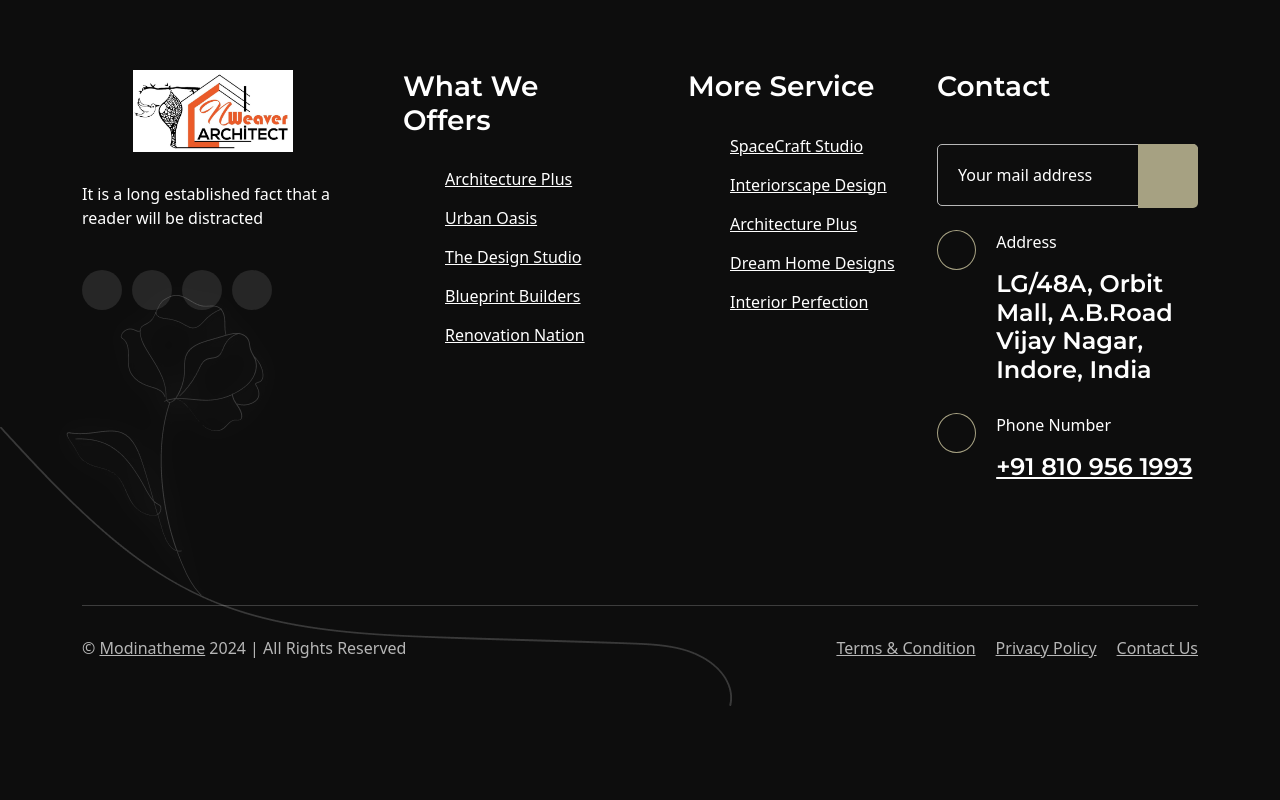
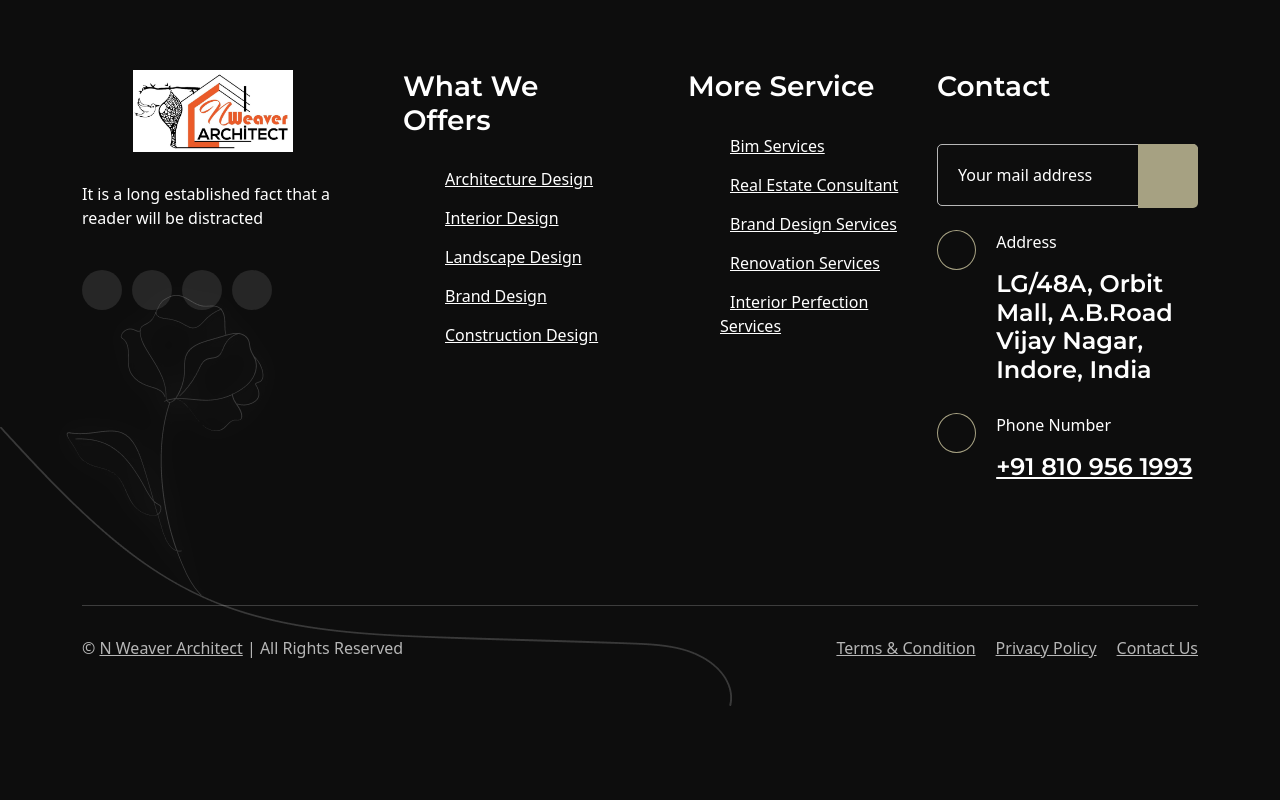
Before and after one commit to ashishkhopde/Interior_Website, a React (Vite) app in the folder frontend/: page /blog in a window 1280 px wide. Shown: the part 1040-1840 px from the top of the page. Built offline with nearby package versions, Linux system fonts and the light colour scheme; no server answers.

Commit message:
updated team members info... in footer add links in logos  and some changes in text.... added link in contact section..

```diff
--- a/frontend/src/components/AboutUsSection.jsx
+++ b/frontend/src/components/AboutUsSection.jsx
@@ -92,7 +92,7 @@ export default function AboutUsSection() {
 
                                                 <div className="content">
                                                     <h4>Nikhar Sharma</h4>
-                                                    <p>Principal Architect</p>
+                                                    <p>Founder</p>
                                                 </div>
                                             </div>
                                         </div>
--- a/frontend/src/components/Footer.jsx
+++ b/frontend/src/components/Footer.jsx
@@ -27,10 +27,10 @@ export default function Footer() {
                                     <div className="footer-content">
                                         <p className='md:mx-0 mx-auto'>It is a long established fact that a reader will be distracted</p>
                                         <div className="social-icon d-flex align-items-center md:mx-0 mx-[30%]">
-                                            <a href="#"><i className="fab fa-facebook-f"></i></a>
+                                            <a href="https://www.facebook.com/Ar.Nikharsharma?mibextid=ZbWKwL"><i className="fab fa-facebook-f"></i></a>
                                             <a href="#"><i className="fab fa-twitter"></i></a>
-                                            <a href="#"><i className="fab fa-vimeo-v"></i></a>
-                                            <a href="#"><i className="fab fa-pinterest-p"></i></a>
+                                            <a href="https://www.instagram.com/nweaver_architect?igsh=ems3YnRmdms4NWNx"><i className="fab fa-instagram"></i></a>
+                                            <a href="https://in.pinterest.com/nweaverarchitect1/"><i className="fab fa-pinterest-p"></i></a>
                                         </div>
                                     </div>
                                 </div>
@@ -44,11 +44,11 @@ export default function Footer() {
                                     </div>
                                     <ul className="list-items">
                                         {[
-                                            "Architecture Plus",
-                                            "Urban Oasis",
-                                            "The Design Studio",
-                                            "Blueprint Builders",
-                                            "Renovation Nation"
+                                            "architecture design",
+                                            "interior design",
+                                            "landscape design",
+                                            "Brand design",
+                                            "Construction design"
                                         ].map((item, index) => (
                                             <li key={index}>
                                                 <a href="service-details.html">
@@ -68,11 +68,11 @@ export default function Footer() {
                                     </div>
                                     <ul className="list-items">
                                         {[
-                                            "SpaceCraft Studio",
-                                            "Interiorscape Design",
-                                            "Architecture Plus",
-                                            "Dream Home Designs",
-                                            "Interior Perfection"
+                                            " Bim services",
+                                            "Real estate consultant",
+                                            "Brand design services",
+                                            "Renovation Services",
+                                            "Interior Perfection services"
                                         ].map((item, index) => (
                                             <li key={index}>
                                                 <a href="service-details.html">
@@ -142,7 +142,7 @@ export default function Footer() {
                         <div className="footer-wrapper d-flex align-items-center justify-content-between">
 
                             <p className="wow fadeInLeft color-2" data-wow-delay=".3s">
-                                © <a href="/">Modinatheme</a> 2024 | All Rights Reserved
+                                © <a href="/">N Weaver Architect</a>  | All Rights Reserved
                             </p>
 
                             <ul className="footer-menu wow fadeInRight" data-wow-delay=".5s">
--- a/frontend/src/components/home/HomeHeroSection.jsx
+++ b/frontend/src/components/home/HomeHeroSection.jsx
@@ -40,10 +40,10 @@ export default function HomeHeroSection() {
       {/* Main Container */}
       <div className="container">
         <div className="row">
-          <div className="col-lg-1"></div>
+          <div className="col-lg-0"></div>
 
           {/* HERO TEXT AREA */}
-          <div className="col-lg-6">
+          <div className="col-lg-7">
             <div className="hero-content">
               <motion.h1
                 className="wow fadeInUp"
@@ -54,7 +54,7 @@ export default function HomeHeroSection() {
                 viewport={{ once: true, amount: 0.2 }}
                 custom={0.1}
               >
-                Discover Inspired <br /> <span>Interior Design</span>
+              N weaver architect <br/>Architectural firm
               </motion.h1>
 
               <motion.p
--- a/frontend/src/components/home/TeamSection.jsx
+++ b/frontend/src/components/home/TeamSection.jsx
@@ -9,8 +9,8 @@ import { Pagination, Autoplay } from "swiper/modules";
 import light from "../../assets/img/light.png";
 import one from "../../assets/img/team/nweaverHR.jpg";
 import two from "../../assets/img/team/nweaverCE.jpg";
-import three from "../../assets/img/team/3.jpeg";
-import four from "../../assets/img/team/4.jpeg";
+import three from "../../assets/img/archi_nimadi.jpg";
+import four from "../../assets/img/team/teamMember4.jpg";
 
 const fadeUp = {
   hidden: { opacity: 0, y: 50 },
@@ -140,7 +140,7 @@ export default function TeamSection() {
                   <div className="team-content">
                     <p>Civil Engineer</p>
                     <h3>
-                      <a href="team-details.html"></a>
+                      <a href="team-details.html">R. P. Sharma</a>
                     </h3>
 
                     <div className="social-profile">
@@ -185,9 +185,9 @@ export default function TeamSection() {
                   }}
                 >
                   <div className="team-content">
-                    <p>Manager</p>
+                    <p>Principle Architect</p>
                     <h3>
-                      <a href="team-details.html">Shikhon Islam</a>
+                      <a href="team-details.html">Nikhar Sharma</a>
                     </h3>
 
                     <div className="social-profile">
@@ -232,9 +232,9 @@ export default function TeamSection() {
                   }}
                 >
                   <div className="team-content">
-                    <p>Marketing</p>
+                    <p>Jr. Architect</p>
                     <h3>
-                      <a href="team-details.html">Dianne Russell</a>
+                      <a href="team-details.html">Sunil Patil</a>
                     </h3>
 
                     <div className="social-profile">
--- a/frontend/src/pages/Contact.jsx
+++ b/frontend/src/pages/Contact.jsx
@@ -184,7 +184,7 @@ export default function Contact() {
                                                         <h3 className="splt-txt wow" data-splitting>
                                                             Website
                                                         </h3>
-                                                        <h6>www.example.com</h6>
+                                                        <h6>https://www.nweaverarchitect.in/</h6>
                                                     </div>
                                                 </div>
                                             </motion.div>
--- a/frontend/src/pages/Home.jsx
+++ b/frontend/src/pages/Home.jsx
@@ -63,7 +63,7 @@ export default function Home() {
                                             viewport={{ once: true }}
                                             custom={0.2}
                                         >
-                                            Latest Service
+                                         Services
                                         </motion.h6>
 
                                         <motion.h2
@@ -96,13 +96,10 @@ export default function Home() {
                                                 </div>
                                                 <div className="content">
                                                     <h3 className="text-lg md:text-xl font-semibold mb-2">
-                                                        <Link to="/service-details">Interior Design</Link>
+                                                        <Link to="/service-details">Architectural design </Link>
                                                     </h3>
                                                     <p className="text-sm md:text-base mb-3 leading-relaxed">
-                                                        Interior design is the art and science of enhancing spaces
-                                                        to create functional, aesthetically pleasing environments.
-                                                        It goes beyond just decoration—it involves spatial
-                                                        planning, color psychology.
+                                                   We design spaces that are smart, strong, and built to inspire. Every structure reflects creativity, purpose, and precision.
                                                     </p>
                                                     <Link
                                                         to="/service-details"
@@ -131,14 +128,10 @@ export default function Home() {
                                                 </div>
                                                 <div className="content">
                                                     <h3 className="text-lg md:text-xl font-semibold mb-2">
-                                                        <Link to="/service-details">Landscape Architecture</Link>
+                                                        <Link to="/service-details">Interior design</Link>
                                                     </h3>
                                                     <p className="text-sm md:text-base mb-3 leading-relaxed">
-                                                        Landscape architecture is where nature meets design,
-                                                        shaping outdoor spaces that are both functional and
-                                                        visually stunning. It goes beyond planting trees and
-                                                        flowers—it involves creating environments.
-                                                    </p>
+                                                  We design spaces that are stylish, comfortable, and made to inspire. Every interior reflects creativity, warmth, and precision.                                                    </p>
                                                     <Link
                                                         to="/service-details"
                                                         className="link-btn text-sm md:text-base"
@@ -166,14 +159,10 @@ export default function Home() {
                                                 </div>
                                                 <div className="content">
                                                     <h3 className="text-lg md:text-xl font-semibold mb-2">
-                                                        <Link to="/service-details">Construction Design</Link>
+                                                        <Link to="/service-details">Landscape design </Link>
                                                     </h3>
                                                     <p className="text-sm md:text-base mb-3 leading-relaxed">
-                                                        Construction design is about translating architectural
-                                                        concepts into functional, buildable structures. It covers
-                                                        everything from site planning to material selection and
-                                                        sustainability.
-                                                    </p>
+                                                    We design outdoor spaces that are natural, refreshing, and built to inspire. Every landscape reflects beauty, balance, and precision.                                                    </p>
                                                     <Link
                                                         to="/service-details"
                                                         className="link-btn text-sm md:text-base"
@@ -199,7 +188,7 @@ export default function Home() {
                                 custom={0.9}
                             >
                                 <div
-                                    className="service-image bg-cover rounded-2xl h-[350px] md:h-[450px] lg:h-[100%] w-full"
+                                    className="service-image bg-cover rounded-2xl h-[350px] md:h-[450px]w-full"
                                     style={{
                                         backgroundImage:
                                             "url('https://modinatheme.com/oraxis/wp-content/uploads/2024/10/01-6.jpg')",
```
Also changed, not shown: frontend/src/assets/img/team/teamMember4.jpg (added).
